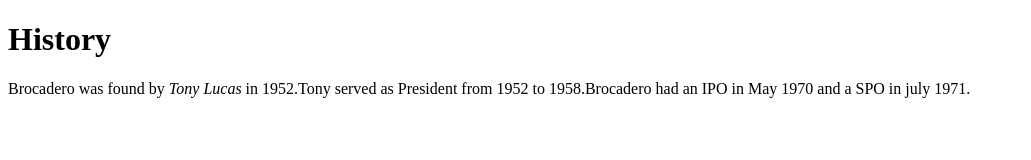
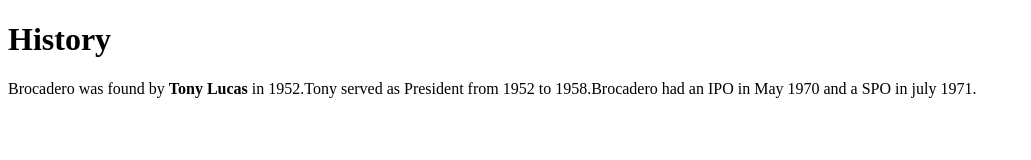
Before and after one commit to bhupicool/web-page-repo, a plain HTML site: page history.html in a window 1280 px wide. Shown: the whole page, without its empty margins (0-1031 px from the left). Drawn offline with Linux system fonts and the light colour scheme.

Commit message:
Update history.html
Removed Italics and Added bold

```diff
--- a/history.html
+++ b/history.html
@@ -5,7 +5,7 @@
 </head>
 <body bgcolor="ffffff">
 	<h1>History</h1>
-	<P>Brocadero was found by <I> Tony Lucas</I> in 1952.Tony served as President from 1952 to 1958.Brocadero had an IPO in May 1970 and a SPO in july 1971.</P>
+	<P>Brocadero was found by <B> Tony Lucas</B> in 1952.Tony served as President from 1952 to 1958.Brocadero had an IPO in May 1970 and a SPO in july 1971.</P>
 
 </body>
 </html>
```
